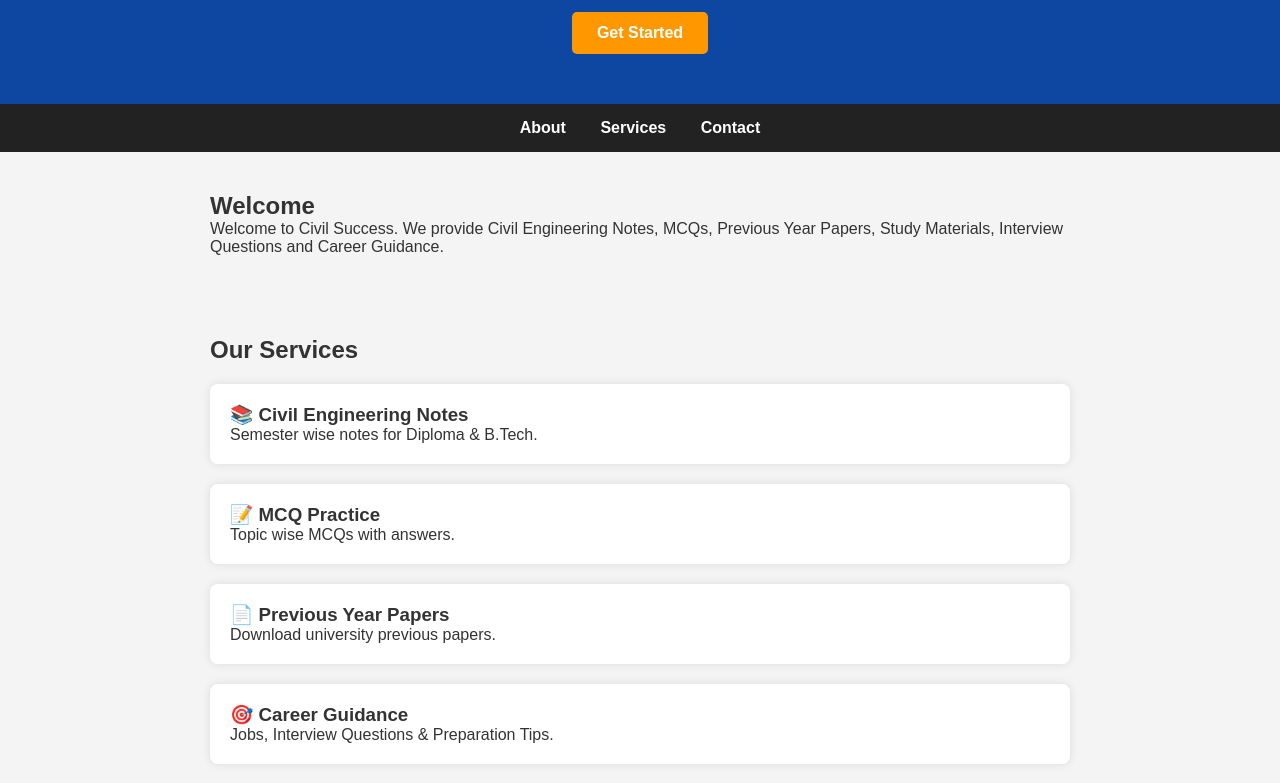
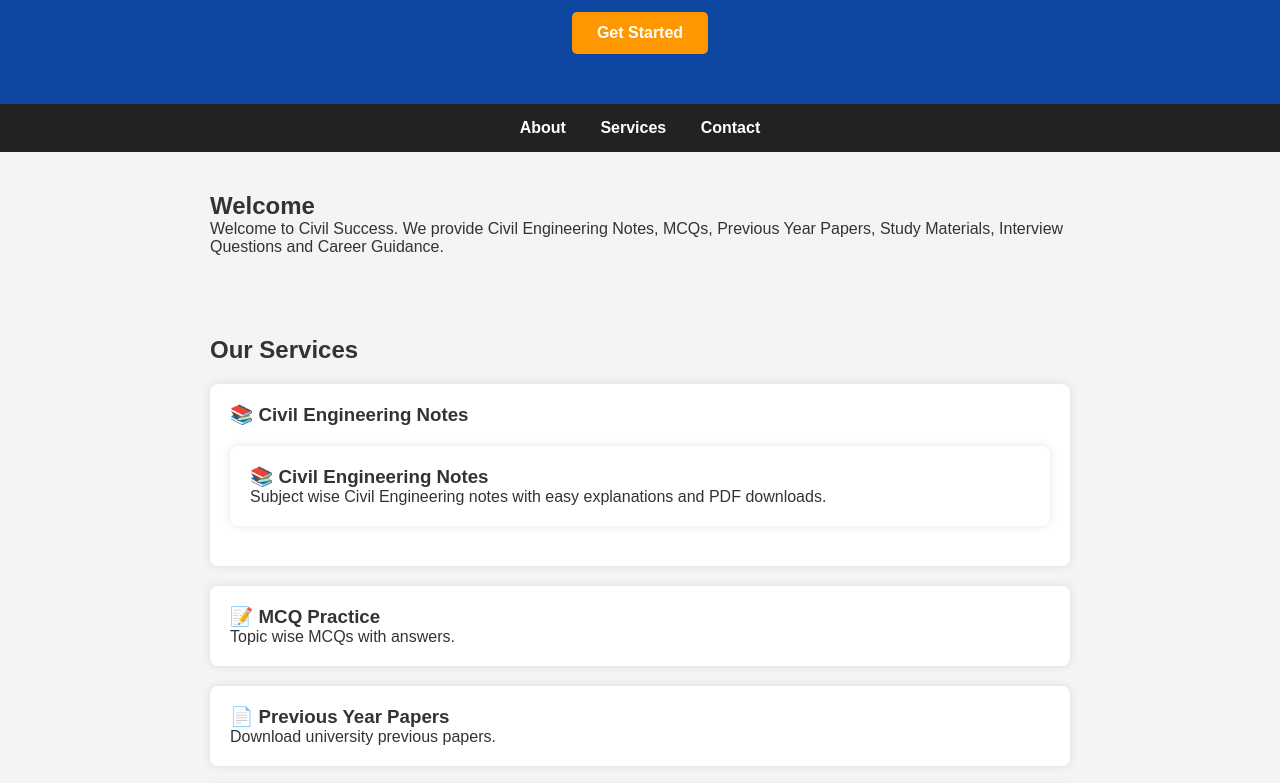
Before and after one commit to civilsuccessofficial/CIVIL-SUCCESS-, a plain HTML site: page index.html in a window 1280 px wide. Shown: the part 297-1080 px from the top of the page. Drawn offline with Linux system fonts and the light colour scheme.

Commit message:
Update index.html

```diff
--- a/index.html
+++ b/index.html
@@ -111,7 +111,10 @@ Study Materials, Interview Questions and Career Guidance.
 
 <div class="card">
 <h3>📚 Civil Engineering Notes</h3>
-<p>Semester wise notes for Diploma & B.Tech.</p>
+<div class="card">
+<h3>📚 Civil Engineering Notes</h3>
+<p>Subject wise Civil Engineering notes with easy explanations and PDF downloads.</p>
+</div>
 </div>
 
 <div class="card">
```
